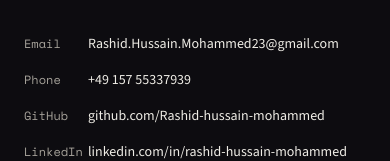
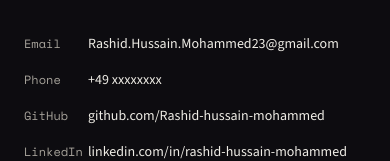
Before and after one commit to Rashid-hussain-mohammed/Personal_portfolio, a Next.js app: page / in a window 390 px wide. Shown: the part 5496-5657 px from the top of the page. Built offline with nearby package versions, Linux system fonts and the light colour scheme.

Commit message:
No phone Number

```diff
--- a/src/components/Contact.tsx
+++ b/src/components/Contact.tsx
@@ -4,7 +4,7 @@
     value: "Rashid.Hussain.Mohammed23@gmail.com",
     href: "mailto:Rashid.Hussain.Mohammed23@gmail.com",
   },
-  { label: "Phone", value: "+49 157 55337939", href: "tel:+4915755337939" },
+  { label: "Phone", value: "+49 xxxxxxxx", href: "tel:+49xxxxxxxx" },
   {
     label: "GitHub",
     value: "github.com/Rashid-hussain-mohammed",
```
